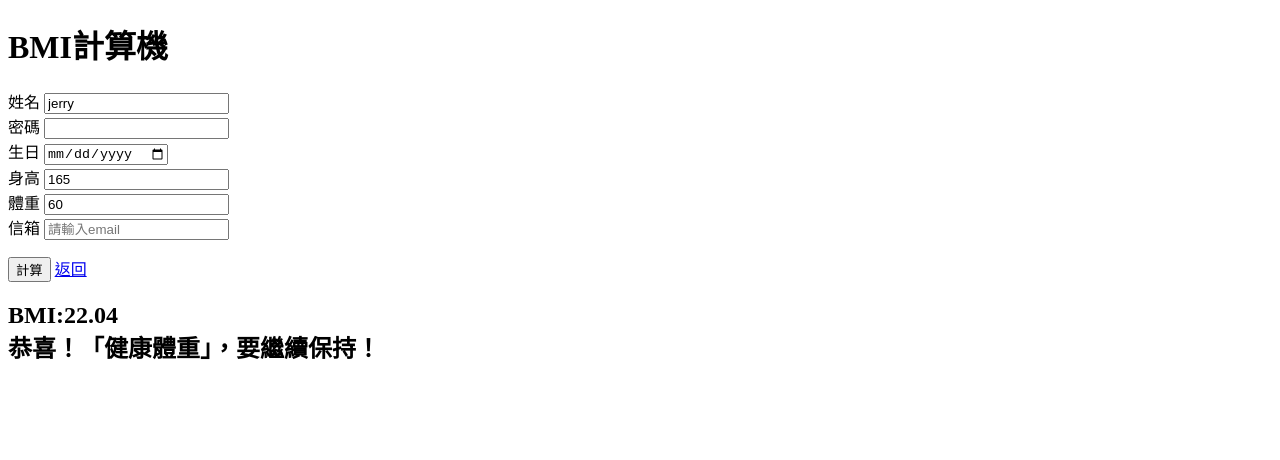
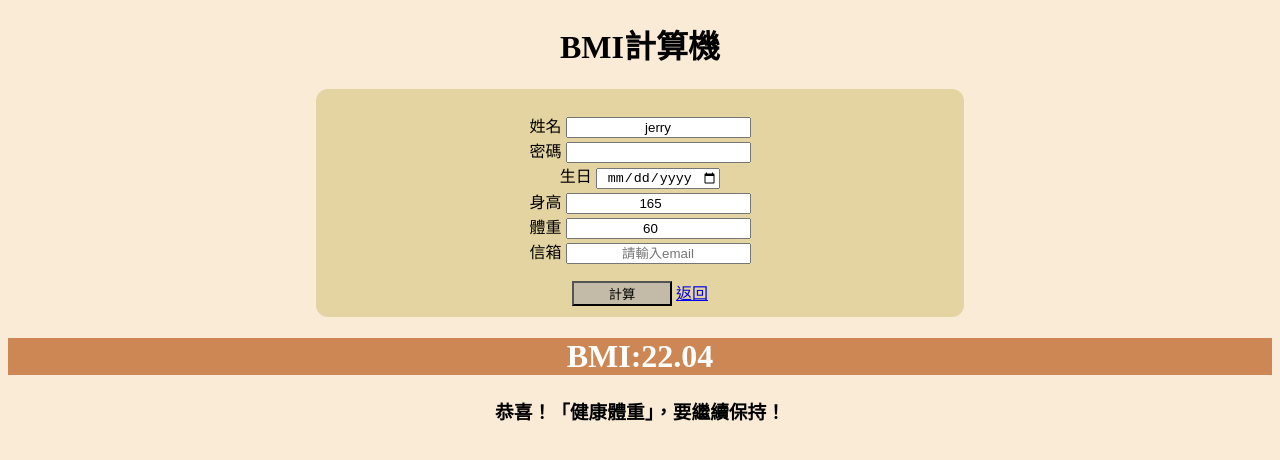
Before and after one commit to YAWENHSU/gym-demo, a plain HTML site: page bmi.html in a window 1280 px wide. Both pictures are taken after a click on the button "計算". Drawn offline with Linux system fonts and the light colour scheme.

Commit message:
完成css設計

```diff
--- a/bmi.html
+++ b/bmi.html
@@ -5,6 +5,38 @@
     <meta charset="UTF-8">
     <meta name="viewport" content="width=device-width, initial-scale=1.0">
     <title>BMI計算機</title>
+
+    <style>
+        body {
+            text-align: center;
+            background-color: antiquewhite;
+        }
+
+        form {
+            width: 600px;
+            height: 180px;
+            margin: 0 auto;
+            border-radius: 12px;
+            background-color: rgb(227, 212, 161);
+            padding: 24px;
+        }
+
+        input {
+            text-align: center;
+        }
+
+        #calc {
+            width: 100px;
+            background-color: rgb(195, 187, 168);
+            text-align: center;
+        }
+
+        .bmi-result {
+            background-color: rgb(205, 135, 85);
+            color: rgb(255, 255, 255);
+
+        }
+    </style>
 </head>
 
 <body>
@@ -33,11 +65,11 @@
             <input type="button" id="calc" value="計算" onclick="calcBMI()"></input>
             <a href="./index.html">返回</a>
         </p>
-        <h2 class="bmi-result">
-            BMI:
 
-        </h2>
     </form>
+    <h1 class="bmi-result"></h1>
+
+    <h3 class="bmi-comment"></h3>
     <script>
         function calcBMI() {
             //計算BMI
@@ -46,8 +78,8 @@
             //document.write(`BMI:${bmi}`);
             //bmiResultEl.innerText = `BMI:${bmi}`;
 
-            //輸出BMI評語
             let comment = "";
+            //迴圈查找評語
             for (let i = 0; i < BMI_COMMENTS.length; i++) {
                 if (bmi < BMI_COMMENTS[i][0]) {
                     comment = BMI_COMMENTS[i][1];
@@ -55,13 +87,14 @@
                 }
 
             }
-            bmiResultEl.innerHTML = `BMI:${bmi}<br>${comment}`;
+            bmiResultEl.innerText = `BMI:${bmi}`;
+            bmiCommentEl.innerText = comment;
 
         }
 
         function getBMI(height, weight) {
             if (height == "" || weight == "") {
-                return "請輸入"
+                return "輸入不能為空"
             }
             let bmi = weight / (height / 100) ** 2;
             if (isNaN(bmi)) {
@@ -82,7 +115,10 @@
         const heightEl = document.querySelector("#height");
         const weightEl = document.querySelector("#weight");
         const bmiResultEl = document.querySelector(".bmi-result");
+        const bmiCommentEl = document.querySelector(".bmi-comment");
+
         console.log(calcBtn, heightEl, weightEl, bmiResultEl);
+
 
         //監聽按鈕
         //calcBtn.addEventListener("click", calc);
```
